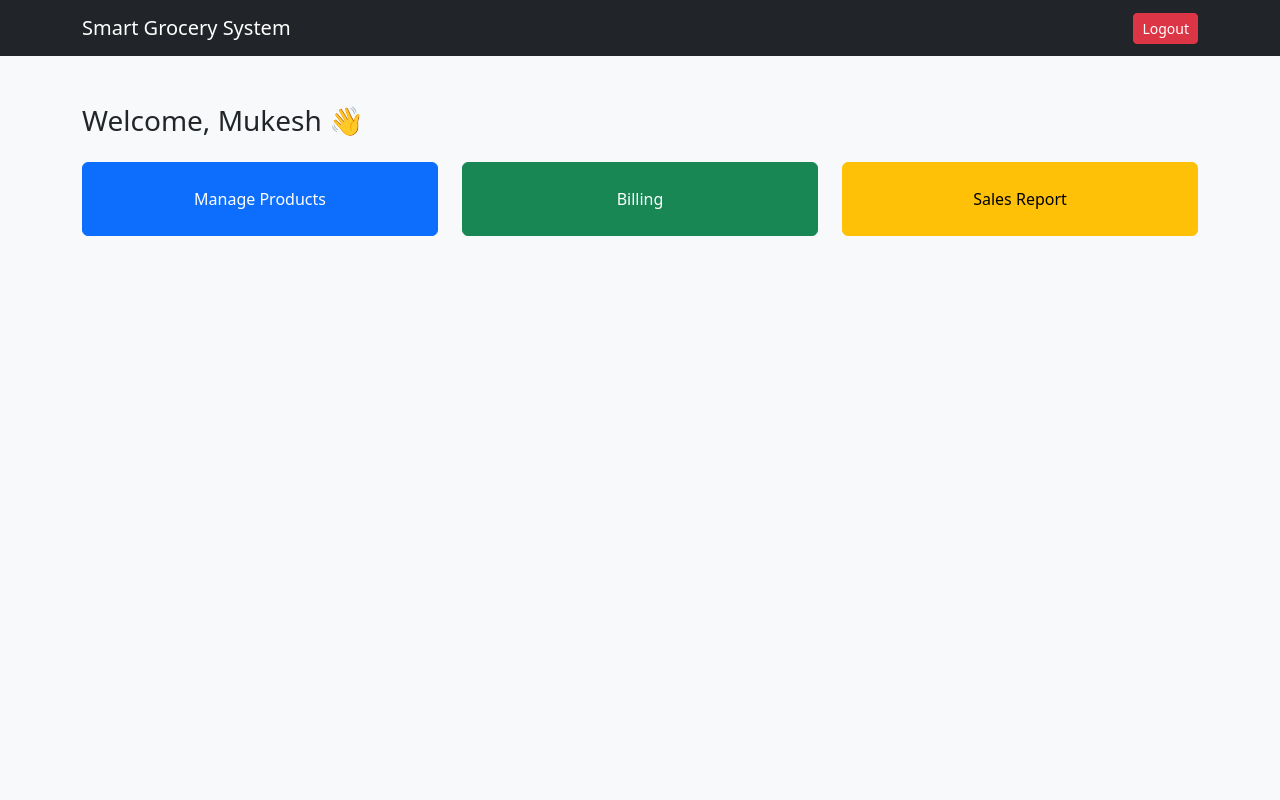
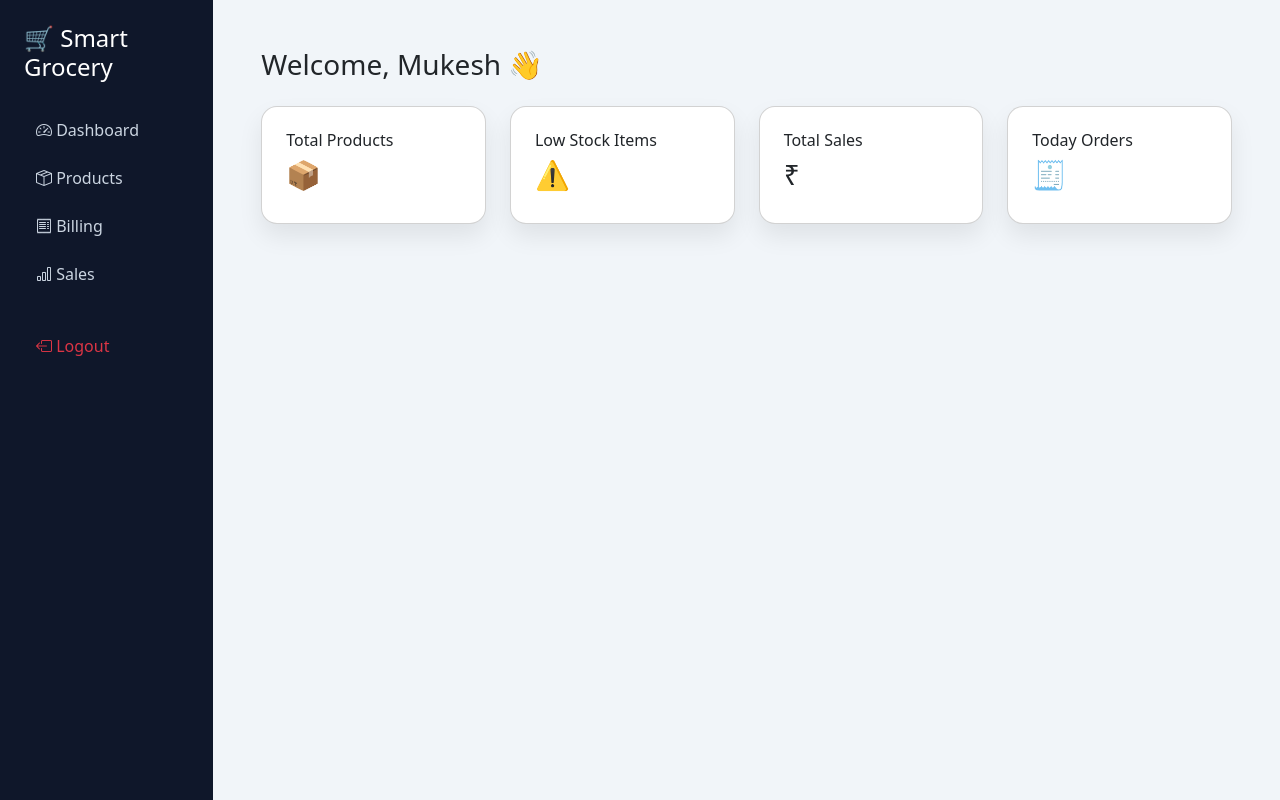
Before and after one commit to Mukesh2731/smart-grocery-system, a Flask app: page /dashboard in a window 1280 px wide. Run offline with Flask 3, Linux system fonts and the light colour scheme.

Commit message:
Update dashboard.html

```diff
--- a/templates/dashboard.html
+++ b/templates/dashboard.html
@@ -3,28 +3,82 @@
 <head>
     <title>Dashboard</title>
     <link href="https://cdn.jsdelivr.net/npm/bootstrap@5.3.2/dist/css/bootstrap.min.css" rel="stylesheet">
+    <link href="https://cdn.jsdelivr.net/npm/bootstrap-icons/font/bootstrap-icons.css" rel="stylesheet">
+
+    <style>
+        body { background: #f1f5f9; }
+        .sidebar {
+            background: #0f172a;
+            min-height: 100vh;
+            color: white;
+        }
+        .sidebar a {
+            color: #cbd5e1;
+            padding: 12px;
+            display: block;
+            border-radius: 8px;
+            text-decoration: none;
+        }
+        .sidebar a:hover {
+            background: #1e293b;
+            color: white;
+        }
+        .card-box {
+            border-radius: 16px;
+            box-shadow: 0 12px 25px rgba(0,0,0,0.08);
+        }
+    </style>
 </head>
-<body class="bg-light">
+<body>
 
-<nav class="navbar navbar-dark bg-dark">
-    <div class="container">
-        <span class="navbar-brand">Smart Grocery System</span>
-        <a href="/" class="btn btn-danger btn-sm">Logout</a>
-    </div>
-</nav>
+<div class="container-fluid">
+    <div class="row">
 
-<div class="container mt-5">
-    <h3 class="mb-4">Welcome, Mukesh 👋</h3>
+        <!-- SIDEBAR -->
+        <div class="col-md-2 sidebar p-4">
+            <h4 class="mb-4">🛒 Smart Grocery</h4>
+            <a href="/dashboard"><i class="bi bi-speedometer2"></i> Dashboard</a>
+            <a href="/products"><i class="bi bi-box-seam"></i> Products</a>
+            <a href="/billing"><i class="bi bi-receipt"></i> Billing</a>
+            <a href="/report"><i class="bi bi-bar-chart"></i> Sales</a>
+            <a href="/" class="text-danger mt-4"><i class="bi bi-box-arrow-left"></i> Logout</a>
+        </div>
 
-    <div class="row g-4">
-        <div class="col-md-4">
-            <a href="/products" class="btn btn-primary w-100 p-4">Manage Products</a>
-        </div>
-        <div class="col-md-4">
-            <a href="/billing" class="btn btn-success w-100 p-4">Billing</a>
-        </div>
-        <div class="col-md-4">
-            <a href="/report" class="btn btn-warning w-100 p-4">Sales Report</a>
+        <!-- CONTENT -->
+        <div class="col-md-10 p-5">
+            <h3 class="mb-4">Welcome, Mukesh 👋</h3>
+
+            <!-- KPI CARDS -->
+            <div class="row g-4">
+                <div class="col-md-3">
+                    <div class="card card-box p-4">
+                        <h6>Total Products</h6>
+                        <h3>📦</h3>
+                    </div>
+                </div>
+
+                <div class="col-md-3">
+                    <div class="card card-box p-4">
+                        <h6>Low Stock Items</h6>
+                        <h3>⚠️</h3>
+                    </div>
+                </div>
+
+                <div class="col-md-3">
+                    <div class="card card-box p-4">
+                        <h6>Total Sales</h6>
+                        <h3>₹</h3>
+                    </div>
+                </div>
+
+                <div class="col-md-3">
+                    <div class="card card-box p-4">
+                        <h6>Today Orders</h6>
+                        <h3>🧾</h3>
+                    </div>
+                </div>
+            </div>
+
         </div>
     </div>
 </div>
```
